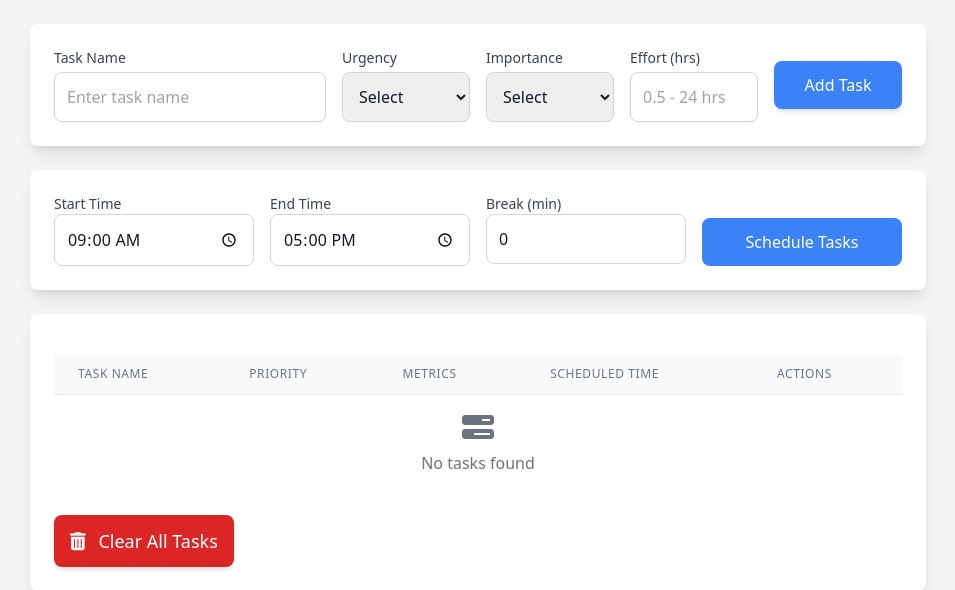
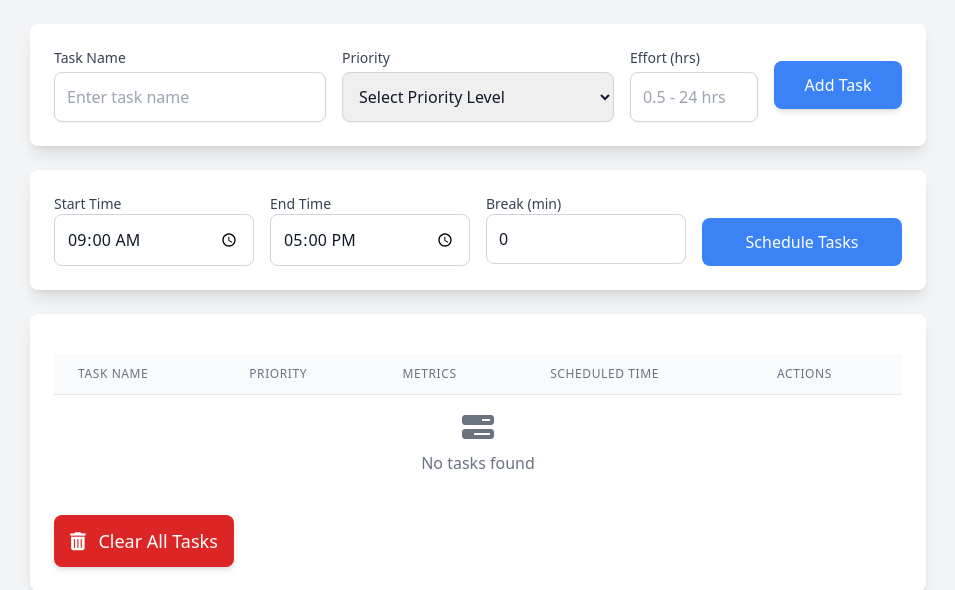
Before and after one commit to Shygul22/db, a PHP site: page / in a window 1280 px wide. Shown: the top 590 px of the page, without its empty margins (162-1117 px from the left). Run offline with PHP 8.4, Linux system fonts and the light colour scheme; some libraries are stand-ins or nearby versions.

Commit message:
Add files via upload

```diff
--- a/index.php
+++ b/index.php
@@ -24,28 +24,16 @@
                         <input type="text" id="task-name" placeholder="Enter task name" required
                             class="w-full p-3 border border-gray-300 rounded-lg shadow-sm focus:outline-none focus:ring-2 focus:ring-blue-500">
                     </div>
-                    <!-- Urgency -->
-                    <div class="col-span-1">
-                        <label for="urgency" class="block text-sm font-medium text-gray-700 mb-1">Urgency</label>
-                        <select id="urgency" required class="w-full p-3 border border-gray-300 rounded-lg shadow-sm focus:outline-none focus:ring-2 focus:ring-blue-500">
-                            <option value="" disabled selected>Select</option>
-                            <option value="1">1 - Low</option>
-                            <option value="2">2</option>
-                            <option value="3">3</option>
-                            <option value="4">4</option>
-                            <option value="5">5 - High</option>
-                        </select>
-                    </div>
-                    <!-- Importance -->
-                    <div class="col-span-1">
-                        <label for="importance" class="block text-sm font-medium text-gray-700 mb-1">Importance</label>
-                        <select id="importance" required class="w-full p-3 border border-gray-300 rounded-lg shadow-sm focus:outline-none focus:ring-2 focus:ring-blue-500">
-                            <option value="" disabled selected>Select</option>
-                            <option value="1">1 - Low</option>
-                            <option value="2">2</option>
-                            <option value="3">3</option>
-                            <option value="4">4</option>
-                            <option value="5">5 - High</option>
+                    <!-- Replace Urgency and Importance with Priority -->
+                    <div class="col-span-2">
+                        <label for="priority" class="block text-sm font-medium text-gray-700 mb-1">Priority</label>
+                        <select id="priority" required class="w-full p-3 border border-gray-300 rounded-lg shadow-sm focus:outline-none focus:ring-2 focus:ring-blue-500">
+                            <option value="" disabled selected>Select Priority Level</option>
+                            <option value="1">1 - Very Low</option>
+                            <option value="2">2 - Low</option>
+                            <option value="3">3 - Medium</option>
+                            <option value="4">4 - High</option>
+                            <option value="5">5 - Very High</option>
                         </select>
                     </div>
                     <!-- Effort -->
@@ -82,7 +70,7 @@
                             class="w-full p-3 border border-gray-300 rounded-lg" onchange="saveTimeSlotSettings()">
                     </div>
                     <div class="flex items-end">
-                        <button onclick="allocateTimeSlots(tasks)" class="w-full bg-blue-500 text-white p-3 rounded-lg">
+                        <button onclick="rescheduleAllTasks()" class="w-full bg-blue-500 text-white p-3 rounded-lg hover:bg-blue-600 transition duration-200">
                             Schedule Tasks
                         </button>
                     </div>
@@ -331,16 +319,19 @@ document.getElementById('task-form')?.addEventListener('submit', function(e) {
     e.preventDefault();
     try {
         const taskName = document.getElementById('task-name')?.value?.trim();
-        const urgency = Number(document.getElementById('urgency')?.value);
-        const importance = Number(document.getElementById('importance')?.value);
+        const priority = Number(document.getElementById('priority')?.value);
         const effort = Number(document.getElementById('effort')?.value);
 
         if (!taskName) throw new Error('Task name is required');
-        if (urgency < 1 || urgency > 5) throw new Error('Invalid urgency value');
-        if (importance < 1 || importance > 5) throw new Error('Invalid importance value');
+        if (priority < 1 || priority > 5) throw new Error('Invalid priority value');
         if (effort <= 0 || effort > 24) throw new Error('Effort must be between 0 and 24 hours');
 
-        const taskData = { name: taskName, urgency, importance, effort };
+        const taskData = {
+            name: taskName,
+            urgency: priority, // Use priority for both
+            importance: priority,
+            effort
+        };
 
         if (addTask(taskData)) {
             this.reset();
@@ -455,7 +446,7 @@ function updateTaskList() {
                 </td>
                 <td class="px-6 py-4 whitespace-nowrap">
                     <div class="text-sm text-gray-700">
-                        U:${task.urgency}/5 | I:${task.importance}/5 | E:${task.effort}h
+                        Priority: ${task.urgency}/5 | Effort: ${task.effort}h
                     </div>
                 </td>
                 <td class="px-6 py-4 whitespace-nowrap">
@@ -506,22 +497,61 @@ function getPriorityLabel(score) {
     return 'Low';
 }
 
+function rescheduleTasksAfterTime(startingTime) {
+    // Filter uncompleted tasks that are scheduled after the given time
+    const remainingTasks = tasks.filter(t =>
+        !t.completedTime &&
+        t.startTime >= startingTime
+    );
+
+    // Get the end of day time
+    const endTime = TimeUtil.toDecimal(getElementValue('end-time', '17:00'));
+    const breakTime = parseInt(getElementValue('break-time', '0')) / 60;
+
+    let currentTime = startingTime;
+
+    // Reschedule remaining tasks
+    remainingTasks.forEach(task => {
+        const taskEndTime = currentTime + task.effort;
+        if (taskEndTime <= endTime) {
+            task.startTime = currentTime;
+            task.endTime = taskEndTime;
+            task.scheduledTime = TimeUtil.formatTimeRange(currentTime, taskEndTime);
+            currentTime = taskEndTime + breakTime;
+        } else {
+            task.scheduledTime = "Exceeds available time";
+            task.startTime = null;
+            task.endTime = null;
+        }
+    });
+
+    // Update tasks array
+    tasks = tasks.map(t => {
+        const updatedTask = remainingTasks.find(rt => rt.id === t.id);
+        return updatedTask || t;
+    });
+
+    DataManager.save('tasks', tasks);
+    updateTaskList();
+}
+
 function completeTask(taskId) {
     try {
         const task = tasks.find(t => t.id === taskId);
-        if (task) {
+        if (task && !task.completedTime) {
+            // Store the end time of the completed task
+            const taskEndTime = task.endTime;
+
+            // Mark task as completed
             task.completedTime = new Date().toISOString();
-            DataManager.save('tasks', tasks);
-            const result = TimeSlotManager.allocateTimeSlots(tasks, {
-                startTime: getElementValue('start-time', '09:00'),
-                endTime: getElementValue('end-time', '17:00'),
-                breakTime: parseInt(getElementValue('break-time', '0'))
-            });
-            if (result) {
-                tasks = [...result.scheduled, ...result.unscheduled];
+
+            // Only reschedule tasks that come after this task
+            if (taskEndTime) {
+                rescheduleTasksAfterTime(taskEndTime);
+            } else {
                 DataManager.save('tasks', tasks);
+                updateTaskList();
             }
-            updateTaskList();
         }
     } catch (error) {
         ErrorHandler.handle(error, 'Failed to complete task');
@@ -555,6 +585,26 @@ function clearAllTasks() {
     }
 }
 
+function rescheduleAllTasks() {
+    try {
+        const result = TimeSlotManager.allocateTimeSlots(tasks, {
+            startTime: getElementValue('start-time', '09:00'),
+            endTime: getElementValue('end-time', '17:00'),
+            breakTime: parseInt(getElementValue('break-time', '0'))
+        });
+
+        if (result) {
+            tasks = [...result.scheduled, ...result.unscheduled];
+            DataManager.save('tasks', tasks);
+            updateTaskList();
+            // Show success message
+            ErrorHandler.showError('Tasks rescheduled successfully');
+        }
+    } catch (error) {
+        ErrorHandler.handle(error, 'Failed to reschedule tasks');
+    }
+}
+
 // ...rest of essential utility functions...
     </script>
 </body>
```
